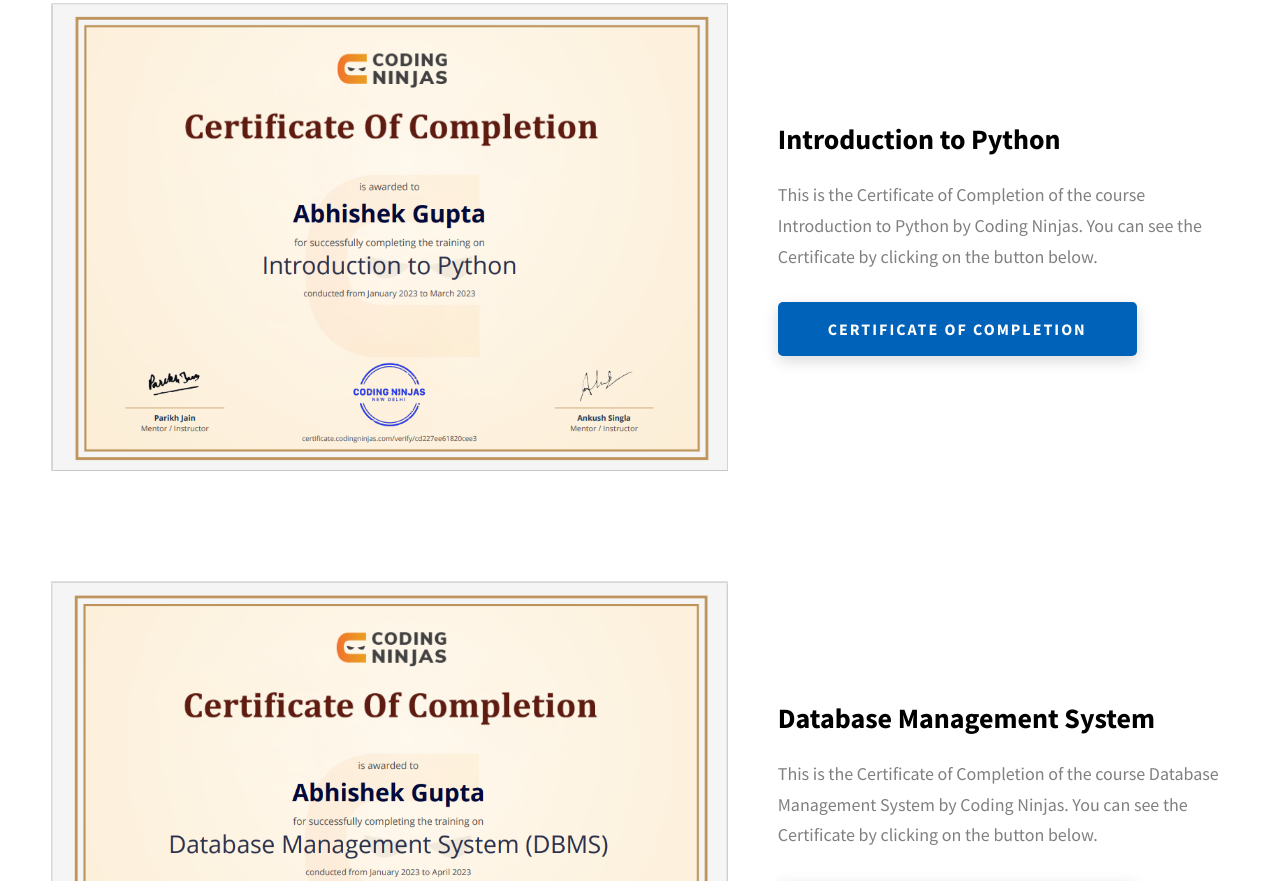
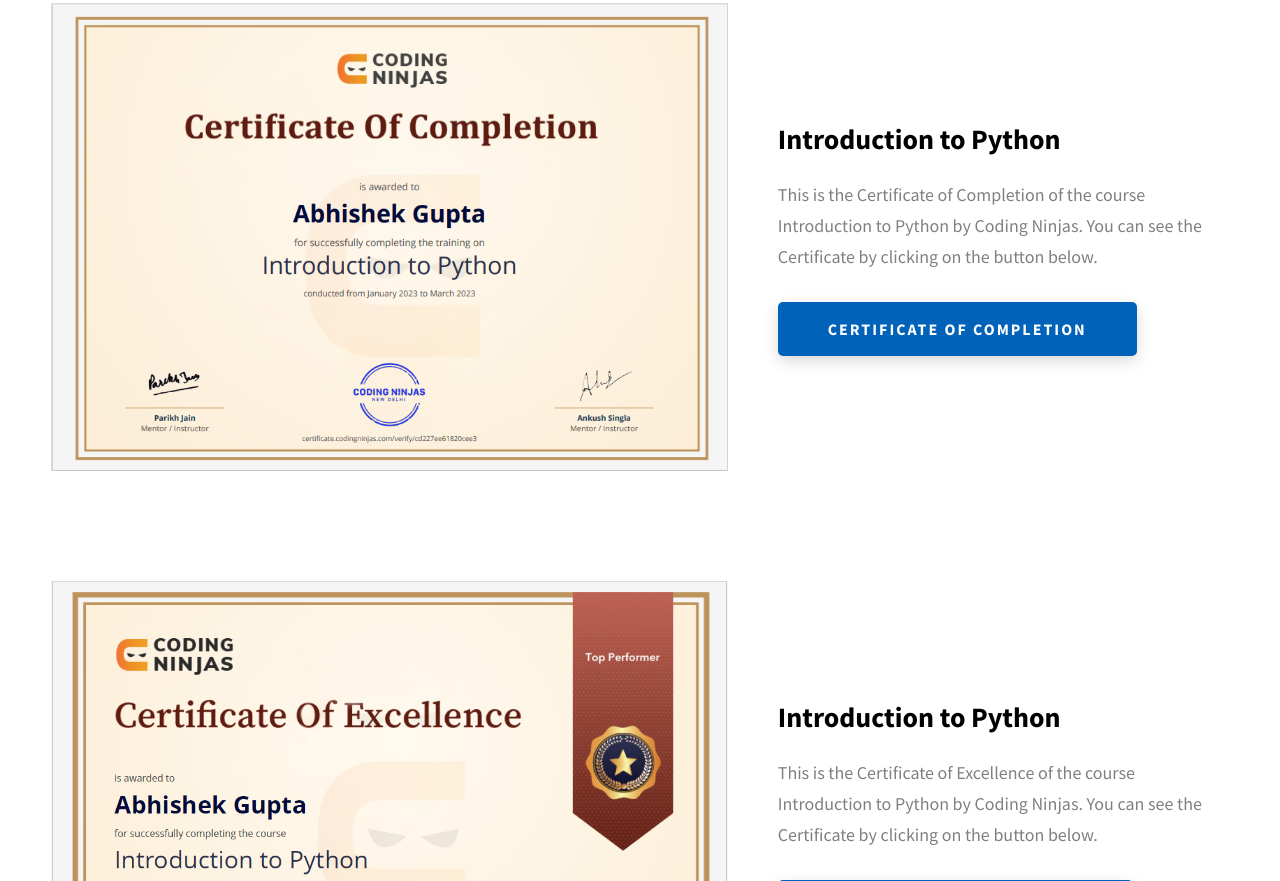
Before and after one commit to thatsabhishek/thatsabhishek.github.io, a website: page index.html in a window 1280 px wide. Shown: the part 1919-2800 px from the top of the page. Drawn offline with Linux system fonts and the light colour scheme.

Commit message:
add a new certificate

```diff
--- a/index.html
+++ b/index.html
@@ -214,6 +214,30 @@
               >
             </div>
           </div>
+          <div class="projects__content">
+            <div class="projects__row">
+              <div class="projects__row-img-cont">
+                <img
+                  src="./assets/png/pythonexcellence.PNG"
+                  alt="Certificate of Excellence"
+                  class="projects__row-img"
+                  loading="lazy"
+                />
+              </div>
+              <div class="projects__row-content">
+                <h3 class="projects__row-content-title">Introduction to Python</h3>
+                <p class="projects__row-content-desc">
+                  This is the Certificate of Excellence of the course Introduction to Python by Coding Ninjas.
+                  You can see the Certificate by clicking on the button below.
+                </p>
+                <a
+                  href="https://certificate.codingninjas.com/verify/bd59c8419ddbde2b"
+                  class="btn btn--med btn--theme dynamicBgClr"
+                  target="_blank"
+                  >Certificate of Excellence</a
+                >
+              </div>
+            </div>
           <div class="projects__row">
             <div class="projects__row-img-cont">
               <img
```
Also changed, not shown: assets/png/pythonexcellence.PNG (added).
